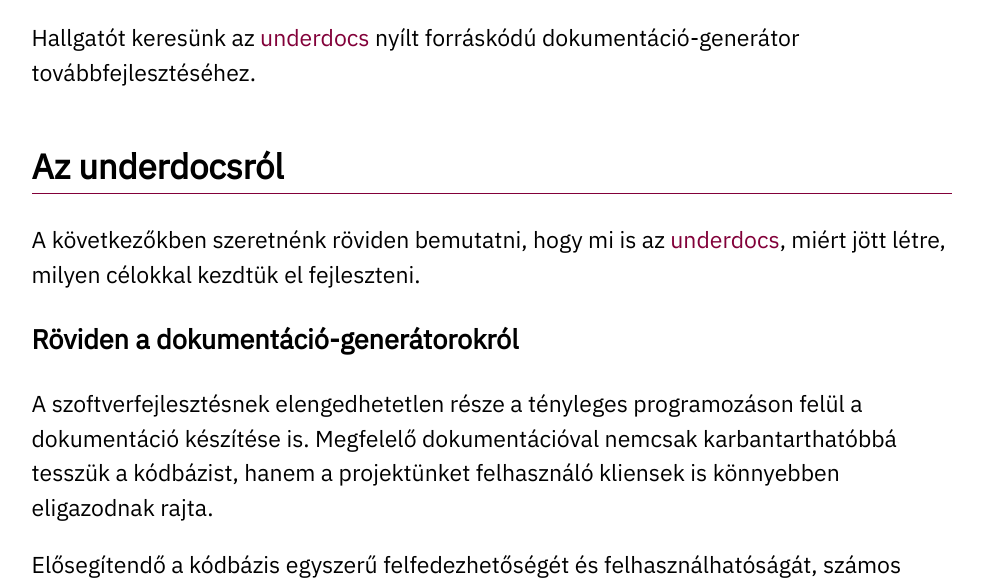
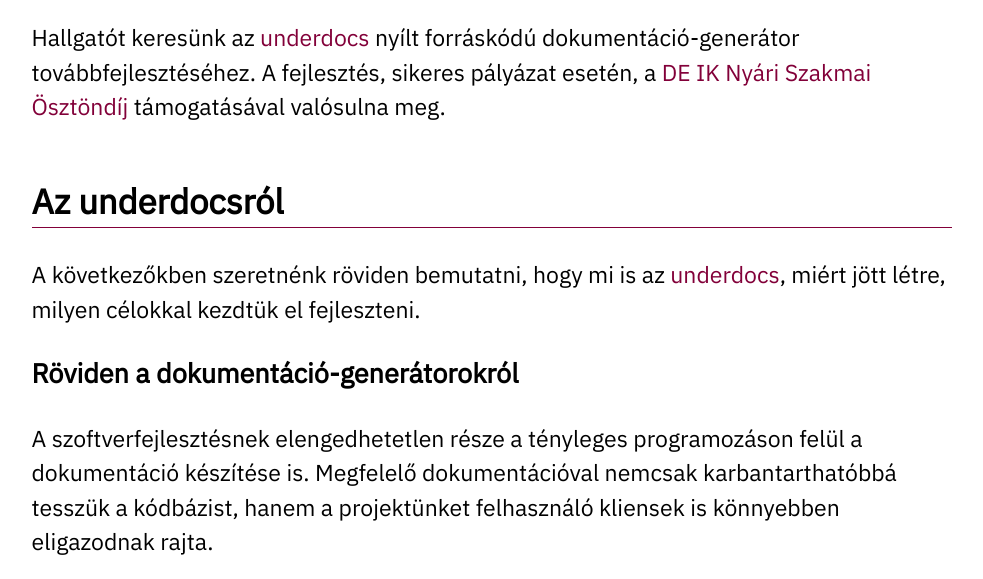
Before and after one commit to underdocs/underdocs.github.io, a plain HTML site: page index.html in a window 1280 px wide. Shown: the part 230-809 px from the top of the page, without its empty margins (148-1131 px from the left). Drawn offline with Linux system fonts and the light colour scheme.

Commit message:
Added links to the scholarship

```diff
--- a/index.html
+++ b/index.html
@@ -146,7 +146,7 @@
         <section id="brief">
             <p>
                 Hallgatót keresünk az <a href="https://github.com/underdocs/underdocs" target="_blank">underdocs</a>
-                nyílt forráskódú dokumentáció-generátor továbbfejlesztéséhez.
+                nyílt forráskódú dokumentáció-generátor továbbfejlesztéséhez. A fejlesztés, sikeres pályázat esetén, a <a href="https://inf.unideb.hu/hu/node/2523" target="_blank">DE IK Nyári Szakmai Ösztöndíj</a> támogatásával valósulna meg.
             </p>
         </section>
 
@@ -239,7 +239,7 @@
                 A projektben való részvétellel a következőkkel lehetsz gazdagabb:
             </p>
             <ul>
-                <li>Sikeres pályázat esetén a DE IK Nyári Szakmai Ösztöndíj összege.</li>
+                <li>Sikeres pályázat esetén a <a href="https://inf.unideb.hu/hu/node/2523" target="_blank">DE IK Nyári Szakmai Ösztöndíj</a> összege.</li>
                 <li>A C nyelv és nyelvtan mélyebb ismerete.</li>
                 <li>A Kotlin nyelv mélyebb ismerete (az underdocs Kotlinban készült).</li>
                 <li>Megismerkedhetsz a JVM-alapú fejlesztés jövőjét jelentő GraalVM-mel.</li>
```
